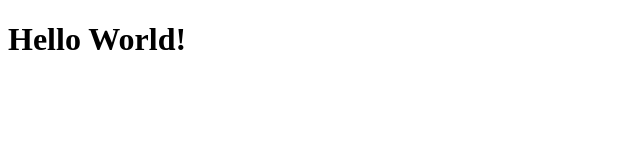
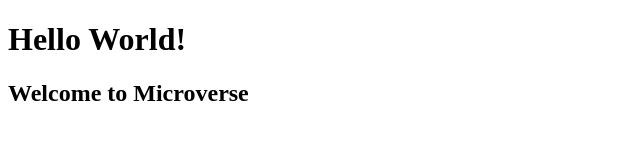
Before and after one commit to KAYEMBAJONATHAN/Helloworld, a plain HTML site: page index.html in a window 1280 px wide. Shown: the whole page, without its empty margins (0-640 px from the left). Drawn offline with Linux system fonts and the light colour scheme.

Commit message:
add new line on index.html

```diff
--- a/index.html
+++ b/index.html
@@ -9,5 +9,6 @@
 </head>
 <body>
   <h1 class="header">Hello World!</h1>
+  <h2>Welcome to Microverse</h2>
 </body>
 </html>
```
